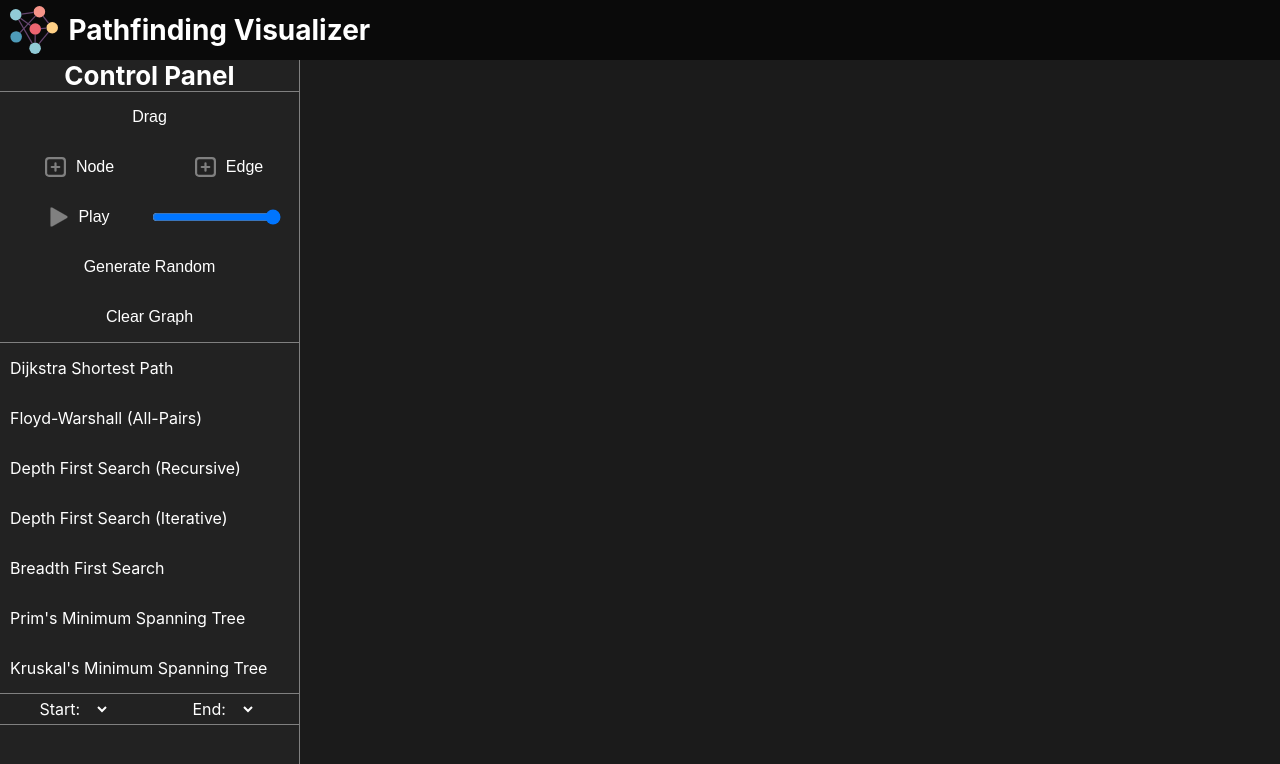
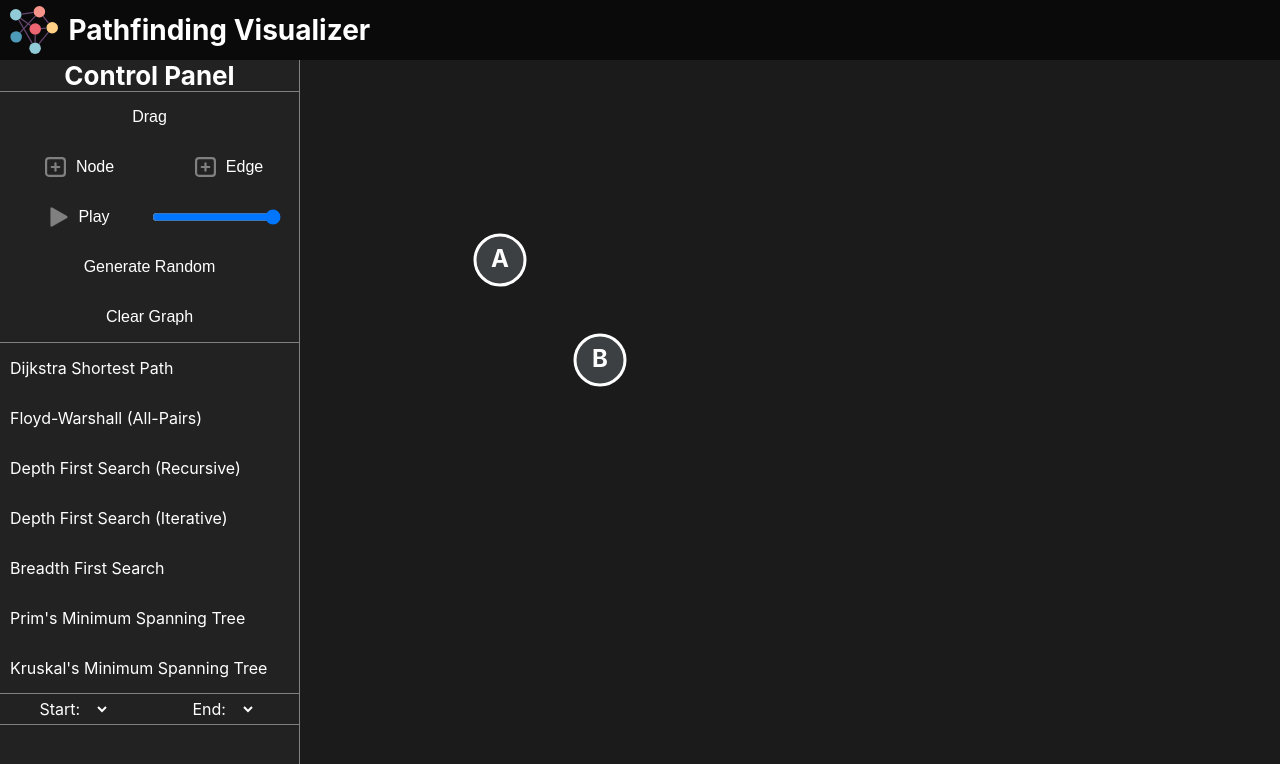
Before and after one commit to GigiOtoya/pathfinder-v2, a React (Create React App) app: page / in a window 1280 px wide. Shown: the top 764 px of the page. Built offline with nearby package versions, Linux system fonts and the light colour scheme.

Commit message:
movement vertices

```diff
--- a/src/App.tsx
+++ b/src/App.tsx
@@ -2,7 +2,8 @@ import React from 'react';
 import './App.css';
 import { Header } from './components/Header';
 import { Controller } from './components/Controller';
-import { Canvas } from './components/Canvas';
+// import { SVG } from './components/Canvas';
+import { GraphSVG } from './components/GraphSVG';
 
 function App() {
   return (
@@ -10,7 +11,7 @@ function App() {
       <Header/>
       <div className="container">
         <Controller/>
-        <Canvas/>
+        <GraphSVG/>
       </div>
     </div>
   );
--- a/src/components/Canvas.css
+++ b/src/components/Canvas.css
@@ -1,5 +1,15 @@
 .canvas-container {
     display: flex;
+    background-color: #1b1b1b;
     width: 100%;
     height: 100%;
 }
+
+.canvas-container svg {
+    width: 100%;
+    height: 100%;
+}
+
+.canvas-container circle, text{
+    cursor: grab;
+}
--- a/src/components/Canvas.tsx
+++ b/src/components/Canvas.tsx
@@ -1,36 +1,26 @@
-import { useRef, useEffect } from 'react';
 import Vertex from '../utils/Vertex';
 import Edge from '../utils/Edge';
 import Graph from '../utils/Graph';
-import { colors, Color } from '../utils/Colors';
 import './Canvas.css';
+import { GraphSVG } from './GraphSVG';
+export const SVG = () => {
 
-export const Canvas = () => {
-    const canvasRef = useRef<HTMLCanvasElement | null>(null);
+    const v1 = new Vertex(100, 100, 20, 'A');
+    const v2 = new Vertex(140, 100, 20, 'B');
+    const v3 = new Vertex(180, 100, 20, 'C');
+    const v4 = new Vertex(200, 100, 20, 'D');
 
-    useEffect(() => {
-        const canvas = canvasRef.current;
-        if (!canvas) return;
+    const vertices = [v1,v2,v3,v4];
 
-        function resize(canvas: HTMLCanvasElement) {
-            const canvasContainer = canvas?.parentElement;
-            if (canvasContainer) {
-                canvas.width = canvasContainer.clientWidth;
-                canvas.height = canvasContainer.clientHeight;
-            }
-        }
-        resize(canvas);
-        const ctx = canvas.getContext('2d');
-        if (!ctx) return;
-
-        ctx.fillStyle = '#1b1b1b';
-        ctx.fillRect(0, 0, canvas.width, canvas.height);
-
-    }, []);
+    const handleMouseMove = (e: React.MouseEvent) => {
+        console.log(e.clientX, e.clientY);
+    }
 
     return (
-        <div className='canvas-container' style={{width: "100%", height: "100%"}}>
-            <canvas ref={canvasRef}></canvas>
-        </div>
+    <div className='canvas-container' style={{width: "100%", height: "100%"}}>
+        <svg onMouseMove={ handleMouseMove }>
+            {/* <GraphSVG vertices={ vertices }  /> */}
+        </svg>
+    </div>
     )
 }
--- /dev/null
+++ b/src/components/GraphSVG.css
@@ -0,0 +1,21 @@
+svg {
+    background-color: #1b1b1b;
+    width: 100%;
+    height: 100%;
+
+}
+
+g {
+    cursor: grab;
+}
+
+g:active {
+    cursor: grabbing;
+}
+
+text {
+    user-select: none;
+    pointer-events: none;
+    font-size: 24px;
+    font-weight: bold;
+}
--- /dev/null
+++ b/src/components/GraphSVG.tsx
@@ -0,0 +1,88 @@
+import Graph from "../utils/Graph";
+import Vertex from "../utils/Vertex";
+import { useRef, useState } from "react";
+import './GraphSVG.css';
+import { transform } from "typescript";
+
+export const GraphSVG = () => {
+    const svgRef = useRef<SVGSVGElement>(null);
+
+    const [groupRef, setGroupRef] = useState<SVGGElement | null>(null);
+    const [isDragging, setIsDragging] = useState(false);
+    const [vertices, setVertices] = useState<Vertex[]>(() => {
+        const v1 = new Vertex(200, 200, 25, 'A');
+        const v2 = new Vertex(300, 300, 25, 'B');
+        return [v1, v2];
+    })
+
+    const handleMouseMove = (e : React.MouseEvent) => {
+        if (groupRef&& svgRef.current && isDragging) {
+            const { clientX, clientY } = e;
+            const { left, top } = svgRef.current.getBoundingClientRect();
+            const x = clientX - left;
+            const y = clientY - top;
+
+            // update position
+            groupRef.setAttribute('transform', `translate(${x},${y})`);
+        }
+    }
+
+    const handleMouseDown = (e : React.MouseEvent, name?: string) => {
+        setIsDragging(true);
+        const group = e.currentTarget.parentElement;
+        if (group instanceof SVGGElement){
+            setGroupRef(group);
+        }
+        //     setVertices(prevVertices => {
+        //         const vertices = [...prevVertices];
+        //         if (name) {
+        //             const index = name.charCodeAt(0) - 65;
+        //             vertices[index].x = x;
+        //             vertices[index].y = y;
+        //         }
+        //         return vertices;
+        //     })
+
+        // }
+    }
+
+    const handleMouseUp = (e : React.MouseEvent) => {
+        setIsDragging(false);
+    }
+
+    return (
+        <svg
+            ref={ svgRef }
+            onMouseMove={ handleMouseMove }
+            onMouseUp={ handleMouseUp}
+            >
+            {vertices.map( vertex => (
+                <g
+                    key={ vertex.name }
+                    id= {vertex.name}
+                    transform={`translate(${vertex.x}, ${vertex.y})`}
+                    >
+                    <circle
+                        cx={ 0 }
+                        cy={ 0 }
+                        r={ vertex.r }
+                        fill={ vertex.fillColor }
+                        stroke={ vertex.strokeColor }
+                        strokeWidth={ vertex.strokeWidth }
+                        strokeDasharray={ vertex.lineDash.join(" ")}
+                        onMouseDown={ e => handleMouseDown(e, vertex.name) }
+                    />
+                    <text
+                        x={ 0 }
+                        y={ 0 }
+                        textAnchor="middle"
+                        alignmentBaseline="middle"
+                        style = {{fill: vertex.strokeColor}}
+                        >
+                        { vertex.name }
+                    </text>
+                </g>
+            ))}
+        </svg>
+    )
+}
--- a/src/utils/Vertex.ts
+++ b/src/utils/Vertex.ts
@@ -7,10 +7,10 @@ class Vertex {
     name?: string;
     fillColor: Color = colors.GREY;
     strokeColor: Color = colors.WHITE;
-    strokeWidth: number = 2;
+    strokeWidth: number = 3;
     lineDash: number[] = [];
 
-    constructor(x: number, y: number, r: number, name?: string) {
+    constructor(x: number, y: number, r: number = 20, name?: string) {
         this.x = x;
         this.y = y;
         this.r = r;
```
Also changed, not shown: src/components/test.tsx (added, +56 -0 lines).
